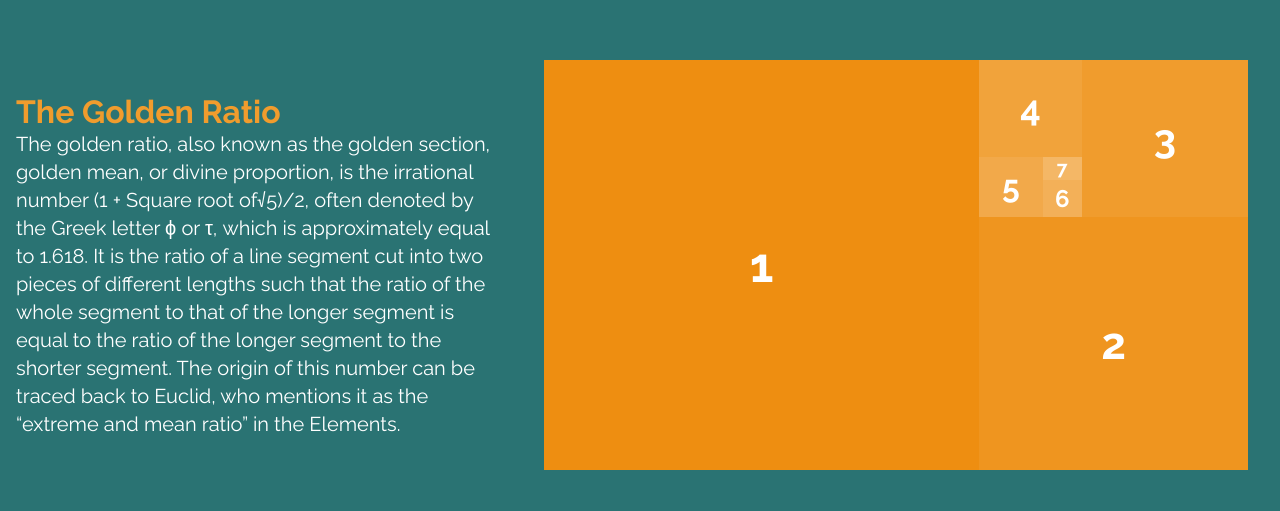
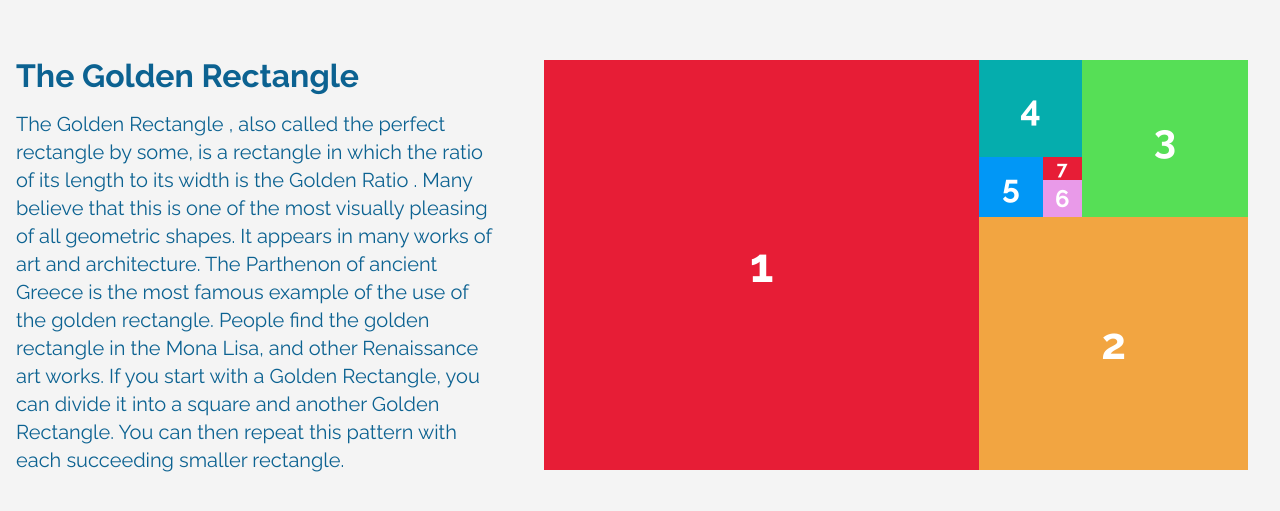
Before and after one commit to otega99/golden_ratio, a plain HTML site: page index.html in a window 1280 px wide. Shown: the part 135-646 px from the top of the page. Drawn offline with Linux system fonts and the light colour scheme.

Commit message:
changed text and colors

```diff
--- a/index.html
+++ b/index.html
@@ -9,16 +9,17 @@
   </head>
   <body class="flex">
     <div class="text">
-      <h1>The Golden Ratio</h1>
+      <h1>The Golden Rectangle</h1>
       <p>
-        The golden ratio, also known as the golden section, golden mean, or
-        divine proportion, is the irrational number (1 + Square root of√5)/2,
-        often denoted by the Greek letter ϕ or τ, which is approximately equal
-        to 1.618. It is the ratio of a line segment cut into two pieces of
-        different lengths such that the ratio of the whole segment to that of
-        the longer segment is equal to the ratio of the longer segment to the
-        shorter segment. The origin of this number can be traced back to Euclid,
-        who mentions it as the “extreme and mean ratio” in the Elements.
+        The Golden Rectangle , also called the perfect rectangle by some, is a
+        rectangle in which the ratio of its length to its width is the Golden
+        Ratio . Many believe that this is one of the most visually pleasing of
+        all geometric shapes. It appears in many works of art and architecture.
+        The Parthenon of ancient Greece is the most famous example of the use of
+        the golden rectangle. People find the golden rectangle in the Mona Lisa,
+        and other Renaissance art works. If you start with a Golden Rectangle,
+        you can divide it into a square and another Golden Rectangle. You can
+        then repeat this pattern with each succeeding smaller rectangle.
       </p>
     </div>
     <div class="golden-rectangle">
--- a/style.css
+++ b/style.css
@@ -22,8 +22,6 @@
 }
 /* Variables */
 :root {
-  --header-text: hsl(34, 87%, 56%);
-  --info-text: hsl(0, 0%, 100%);
   --square-text: white;
 }
 
@@ -40,7 +38,7 @@
 /* Layout */
 body {
   min-height: 100vh;
-  background: #2a7373;
+  background: #f4f4f4;
   align-items: center;
   justify-content: center;
   font-family: "Raleway", sans-serif;
@@ -49,14 +47,14 @@ body {
 .text {
   width: 40vw;
   padding: 1em;
+  color: #0c6291;
 }
 .text h1 {
-  color: var(--header-text);
+  margin-bottom: 0.5em;
 }
 .text p {
   line-height: 1.4;
   font-size: 1.25rem;
-  color: var(--info-text);
 }
 /* Golden rectangle */
 .golden-rectangle {
@@ -82,43 +80,43 @@ body {
   grid-row: 1/500;
   grid-column: 1/501;
   font-size: 3rem;
-  background: hsl(34, 87%, 50%);
+  background: #e71d36;
 }
 .two {
   grid-row: 192/500;
   grid-column: 501/810;
   font-size: 2.75rem;
-  background: hsl(34, 87%, 53%);
+  background: #f2a541;
 }
 .three {
   grid-row: 1/192;
   grid-column: 619/810;
   font-size: 2.5rem;
-  background: hsl(34, 87%, 56%);
+  background: #56df56;
 }
 .four {
   grid-row: 1/119;
   grid-column: 501/619;
   font-size: 2.25rem;
-  background: hsl(34, 87%, 59%);
+  background: #05adad;
 }
 .five {
   grid-row: 119/192;
   grid-column: 501/574;
   font-size: 2rem;
-  background: hsl(34, 87%, 62%);
+  background: #0197f6;
 }
 .six {
   grid-row: 147/192;
   grid-column: 574/619;
   font-size: 1.5rem;
-  background: hsl(34, 87%, 65%);
+  background: #e99ae9;
 }
 .seven {
   grid-row: 119/147;
   grid-column: 574/619;
   font-size: 1.2rem;
-  background: hsl(34, 87%, 68%);
+  background: #e71d36;
 }
 
 /* Media queries */
```
Also changed, not shown: 1 other file.
